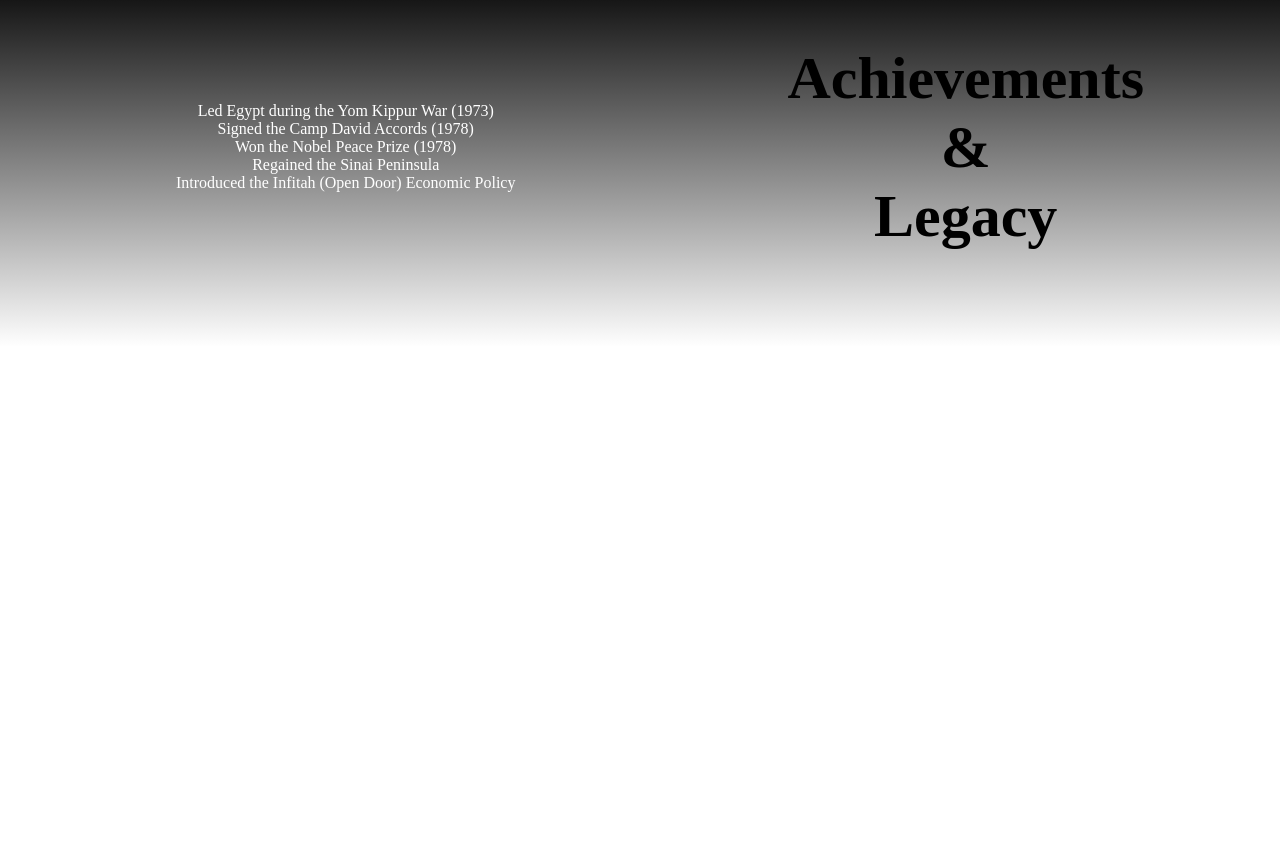
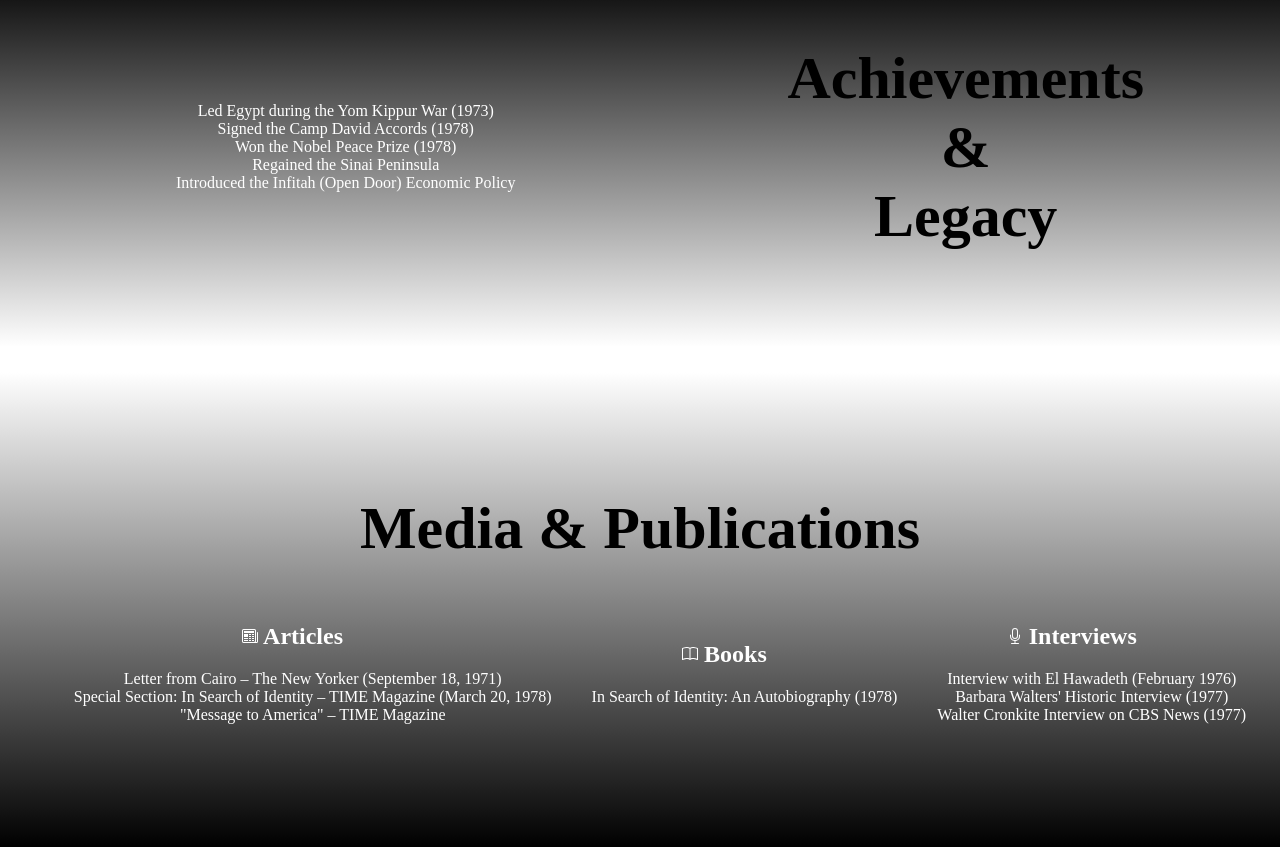
Before and after one commit to mariammahmoud18/Tribute-web-page, a plain HTML site: page index.html in a window 1280 px wide. Shown: the part 1011-1858 px from the top of the page. Before the commit the page ends 1358 px from the top, so only its background shows below. Drawn offline with Linux system fonts and the light colour scheme.

Commit message:
FEATURE: added Media & Publications section

```diff
--- a/index.html
+++ b/index.html
@@ -57,6 +57,47 @@
         </div>
 
 
+        <div class="media">
+            <div class="media-heading">
+                <h1>Media & Publications</h1>
+            </div>
+            <div class="media-content">
+                <div class="articles">
+                    <h2><svg xmlns="http://www.w3.org/2000/svg" width="16" height="16" fill="currentColor" class="bi bi-newspaper" viewBox="0 0 16 16">
+                        <path d="M0 2.5A1.5 1.5 0 0 1 1.5 1h11A1.5 1.5 0 0 1 14 2.5v10.528c0 .3-.05.654-.238.972h.738a.5.5 0 0 0 .5-.5v-9a.5.5 0 0 1 1 0v9a1.5 1.5 0 0 1-1.5 1.5H1.497A1.497 1.497 0 0 1 0 13.5zM12 14c.37 0 .654-.211.853-.441.092-.106.147-.279.147-.531V2.5a.5.5 0 0 0-.5-.5h-11a.5.5 0 0 0-.5.5v11c0 .278.223.5.497.5z"/>
+                        <path d="M2 3h10v2H2zm0 3h4v3H2zm0 4h4v1H2zm0 2h4v1H2zm5-6h2v1H7zm3 0h2v1h-2zM7 8h2v1H7zm3 0h2v1h-2zm-3 2h2v1H7zm3 0h2v1h-2zm-3 2h2v1H7zm3 0h2v1h-2z"/>
+                      </svg> Articles </h2>
+                    <ul>
+                        <li>Letter from Cairo – The New Yorker (September 18, 1971)</li>
+                        <li>Special Section: In Search of Identity – TIME Magazine (March 20, 1978)</li>
+                        <li>"Message to America" – TIME Magazine</li>
+                    </ul>
+                </div>
+
+                <div class="books">
+                    <h2><svg xmlns="http://www.w3.org/2000/svg" width="16" height="16" fill="currentColor" class="bi bi-book" viewBox="0 0 16 16">
+                        <path d="M1 2.828c.885-.37 2.154-.769 3.388-.893 1.33-.134 2.458.063 3.112.752v9.746c-.935-.53-2.12-.603-3.213-.493-1.18.12-2.37.461-3.287.811zm7.5-.141c.654-.689 1.782-.886 3.112-.752 1.234.124 2.503.523 3.388.893v9.923c-.918-.35-2.107-.692-3.287-.81-1.094-.111-2.278-.039-3.213.492zM8 1.783C7.015.936 5.587.81 4.287.94c-1.514.153-3.042.672-3.994 1.105A.5.5 0 0 0 0 2.5v11a.5.5 0 0 0 .707.455c.882-.4 2.303-.881 3.68-1.02 1.409-.142 2.59.087 3.223.877a.5.5 0 0 0 .78 0c.633-.79 1.814-1.019 3.222-.877 1.378.139 2.8.62 3.681 1.02A.5.5 0 0 0 16 13.5v-11a.5.5 0 0 0-.293-.455c-.952-.433-2.48-.952-3.994-1.105C10.413.809 8.985.936 8 1.783"/>
+                      </svg></i> Books </h2>
+                    <ul>
+                        <li>In Search of Identity: An Autobiography (1978)</li>
+                    </ul>
+                </div>
+
+                <div class="interviews">
+                    <h2><svg xmlns="http://www.w3.org/2000/svg" width="16" height="16" fill="currentColor" class="bi bi-mic" viewBox="0 0 16 16">
+                        <path d="M3.5 6.5A.5.5 0 0 1 4 7v1a4 4 0 0 0 8 0V7a.5.5 0 0 1 1 0v1a5 5 0 0 1-4.5 4.975V15h3a.5.5 0 0 1 0 1h-7a.5.5 0 0 1 0-1h3v-2.025A5 5 0 0 1 3 8V7a.5.5 0 0 1 .5-.5"/>
+                        <path d="M10 8a2 2 0 1 1-4 0V3a2 2 0 1 1 4 0zM8 0a3 3 0 0 0-3 3v5a3 3 0 0 0 6 0V3a3 3 0 0 0-3-3"/>
+                      </svg> Interviews </h2>
+                    <ul>
+                        <li>Interview with El Hawadeth (February 1976)</li>
+                        <li>Barbara Walters' Historic Interview (1977)</li>
+                        <li>Walter Cronkite Interview on CBS News (1977)</li>
+                    </ul>
+                </div>
+
+            </div>
+
+        </div>
 
         </div>
     </body>
--- a/style.css
+++ b/style.css
@@ -95,3 +95,28 @@ text-align: center;
 .legacy-heading{
     order: 2;
 }
+
+.media{
+    height: 500px;
+    background: linear-gradient(to bottom, white 5%, black);
+    display: flex;
+    flex-direction: column;
+    justify-content:center;
+    align-items: center;
+}
+
+.media-content{
+    display: flex;
+    flex-direction: row;
+    align-items: center;
+    justify-content: space-around;
+    text-align: center;
+}
+
+.media-heading{
+    font-size: 40px;
+}
+
+.media li, .media h2{
+    color: white;
+}
```
